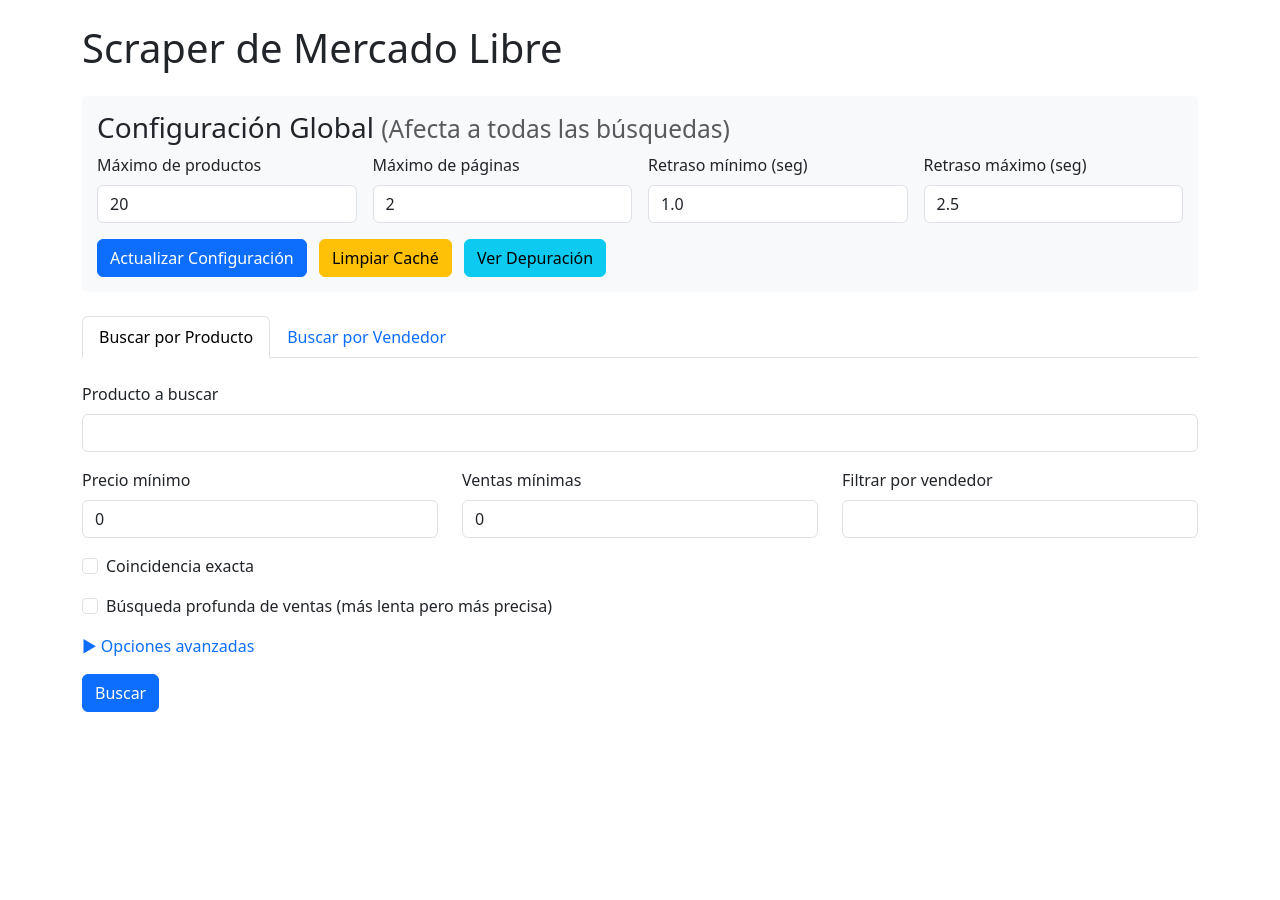
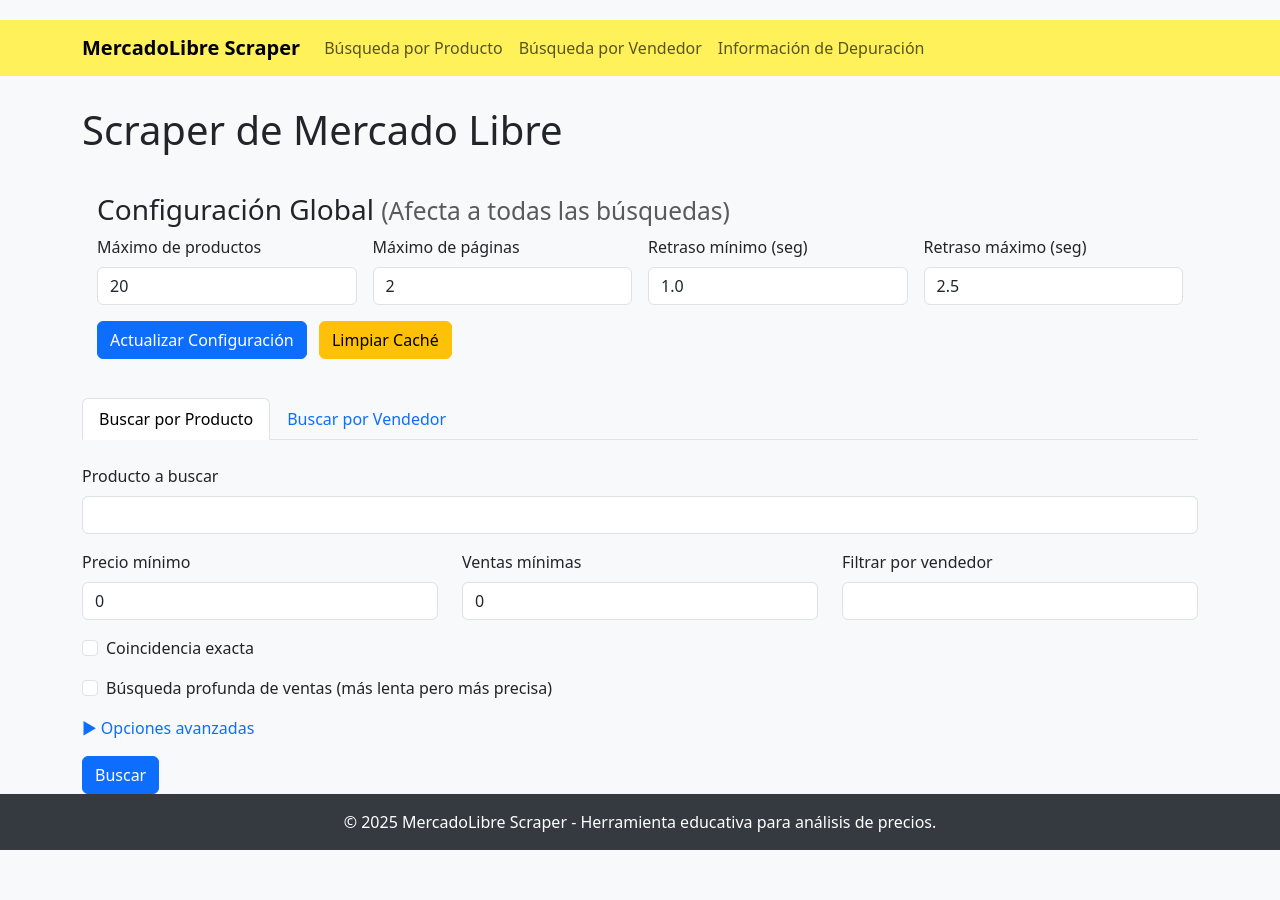
Before and after one commit to lucab3/mercado-libre-scraper, a Flask app: page / in a window 1280 px wide. Before the commit the page ends 712 px from the top, so only its background shows below. Run offline with Flask 3, Linux system fonts and the light colour scheme.

Commit message:
Update index.html

```diff
--- a/templates/index.html
+++ b/templates/index.html
@@ -1,10 +1,8 @@
-<!DOCTYPE html>
-<html lang="es">
-<head>
-    <meta charset="UTF-8">
-    <meta name="viewport" content="width=device-width, initial-scale=1.0">
-    <title>Scraper Mercado Libre</title>
-    <link rel="stylesheet" href="https://cdn.jsdelivr.net/npm/bootstrap@5.3.0/dist/css/bootstrap.min.css">
+{% extends "layout.html" %}
+
+{% block title %}Scraper de Mercado Libre{% endblock %}
+
+{% block additional_styles %}
 <style>
     .loading {
         display: none;
@@ -42,9 +40,11 @@
         display: none;
     }
 </style>
-</head>
-<body>
-    <div class="container mt-4">
+{% endblock %}
+
+{% block content %}
+<div class="row">
+    <div class="col-md-12">
         <h1 class="mb-4">Scraper de Mercado Libre</h1>
 
         <!-- Panel de Configuración -->
@@ -71,8 +71,7 @@
                 </div>
                 <div class="mt-3">
                     <button type="submit" class="btn btn-primary">Actualizar Configuración</button>
-                    <a href="/clear_cache" class="btn btn-warning ms-2">Limpiar Caché</a>
-                    <a href="/debug_info" class="btn btn-info ms-2">Ver Depuración</a>
+                    <a href="/clear_cache" class="btn btn-warning ms-2" id="clearCache">Limpiar Caché</a>
                 </div>
             </form>
         </div>
@@ -199,6 +198,7 @@
             </div>
         </div>
     </div>
+</div>
 
 <!-- Overlay de Carga -->
 <div class="loading" id="loadingOverlay">
@@ -210,8 +210,9 @@
         <p class="text-light">Esto puede tardar unos minutos dependiendo de los parámetros.</p>
     </div>
 </div>
+{% endblock %}
 
-    <script src="https://cdn.jsdelivr.net/npm/bootstrap@5.3.0/dist/js/bootstrap.bundle.min.js"></script>
+{% block scripts %}
 <script>
     function showLoading() {
         document.getElementById('loadingOverlay').style.display = 'block';
@@ -231,7 +232,7 @@
     }
 
     // Limpiar caché mediante AJAX
-        document.querySelector('a[href="/clear_cache"]').addEventListener('click', function(e) {
+    document.getElementById('clearCache').addEventListener('click', function(e) {
         e.preventDefault();
         fetch('/clear_cache')
             .then(response => response.json())
@@ -267,5 +268,4 @@
         });
     });
 </script>
-</body>
-</html>
+{% endblock %}
```
Lines whose indentation alone changed are shown as unchanged.
